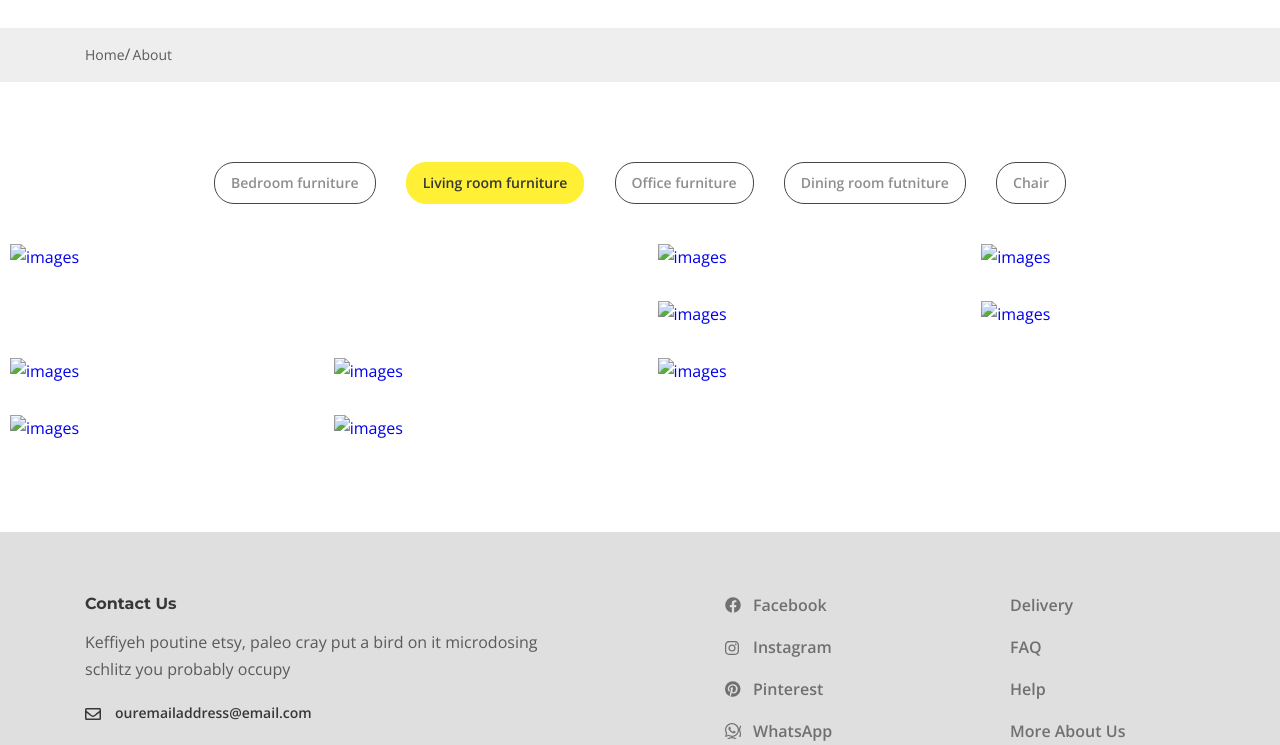
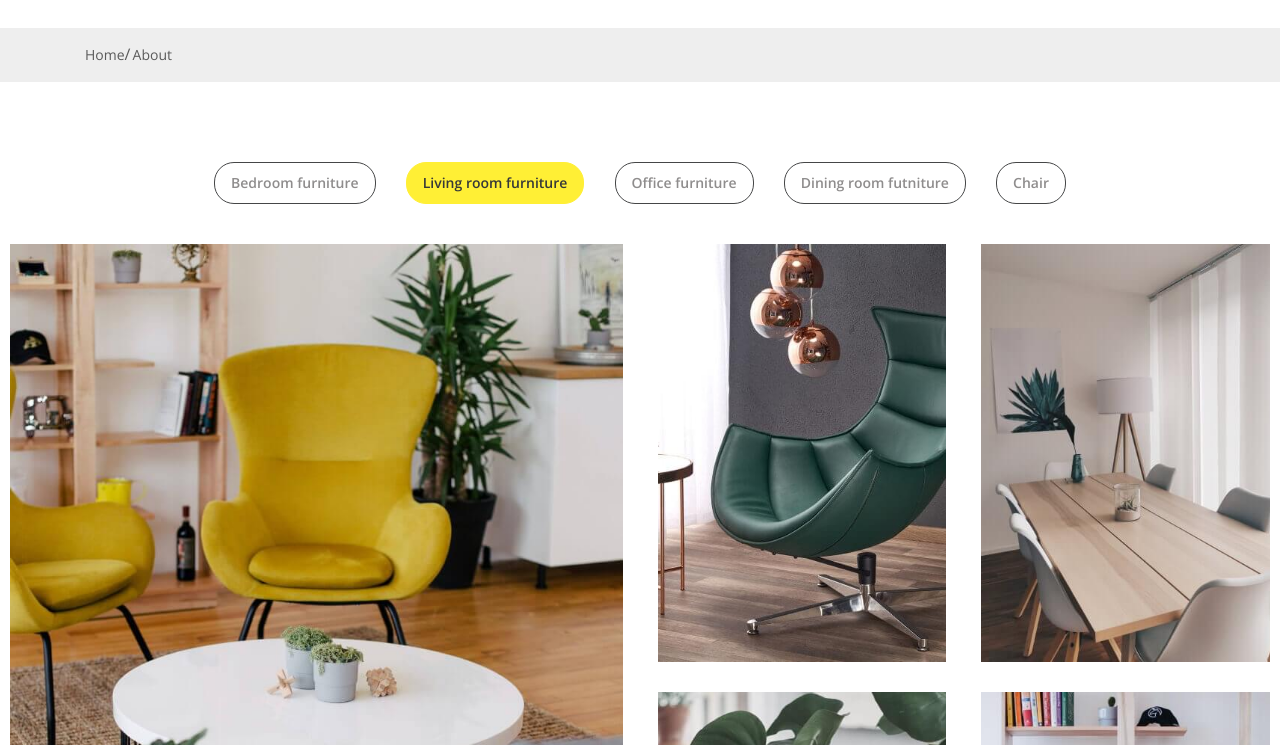
Before and after one commit to Yulia1010/Desire, a plain HTML site: page gallery.html in a window 1280 px wide. Shown: the part 92-837 px from the top of the page. Drawn offline with nearby package versions, Linux system fonts and the light colour scheme; files whose address does not match are found by name.

Commit message:
Update gallery.html

```diff
--- a/gallery.html
+++ b/gallery.html
@@ -17,11 +17,11 @@
   <meta name="description" content="">
 
   <!-- Favicons -->
-  <link rel="apple-touch-icon" sizes="152x152" href="assets/images/favicons/apple-touch-icon.png">
-  <link rel="icon" type="image/png" sizes="32x32" href="assets/images/favicons/favicon-32x32.png">
-  <link rel="icon" type="image/png" sizes="16x16" href="assets/images/favicons/favicon-16x16.png">
-  <link rel="manifest" href="assets/images/favicons/manifest.json">
-  <link rel="mask-icon" href="assets/images/favicons/safari-pinned-tab.svg" color="#5bbad5">
+  <link rel="apple-touch-icon" sizes="152x152" href="images/favicons/apple-touch-icon.png">
+  <link rel="icon" type="image/png" sizes="32x32" href="images/favicons/favicon-32x32.png">
+  <link rel="icon" type="image/png" sizes="16x16" href="images/favicons/favicon-16x16.png">
+  <link rel="manifest" href="images/favicons/manifest.json">
+  <link rel="mask-icon" href="images/favicons/safari-pinned-tab.svg" color="#5bbad5">
   <meta name="msapplication-TileColor" content="#da532c">
   <meta name="theme-color" content="#ffffff">
 
@@ -45,7 +45,7 @@
           </ul>
         </nav>
         <a class="logo" href="index.html">
-          <img src="assets/images/logo.png" alt="logo">
+          <img src="images/logo.png" alt="logo">
         </a>
         <nav class="menu">
           <ul class="menu__list">
@@ -59,7 +59,7 @@
         </nav>
 
         <button class="header__btn">
-          <img src="assets/images/icon_menu.svg" alt="icon menu">
+          <img src="images/icon_menu.svg" alt="icon menu">
         </button>
         <button class="header__btn-menu">
           <span>1</span>
@@ -69,7 +69,7 @@
 
         <div class="rightside-menu  rightside-menu--close">
           <button class="rightside-menu__close">
-            <img src="assets/images/Path.svg" alt="">
+            <img src="images/Path.svg" alt="">
           </button>
 
           <div class="rightside-menu__content">
@@ -156,133 +156,133 @@
 
           <div class="gallery__items mix living">
             <a class="gallery__item" href="#">
-              <img class="gallery__item-img" src="assets/images/gallery/5.jpg" alt="images">
+              <img class="gallery__item-img" src="images/gallery/5.jpg" alt="images">
             </a>
             <a class="gallery__item" href="#">
-              <img class="gallery__item-img" src="assets/images/gallery/2.jpg" alt="images">
+              <img class="gallery__item-img" src="images/gallery/2.jpg" alt="images">
             </a>
             <a class="gallery__item" href="#">
-              <img class="gallery__item-img" src="assets/images/gallery/3.jpg" alt="images">
+              <img class="gallery__item-img" src="images/gallery/3.jpg" alt="images">
             </a>
             <a class="gallery__item" href="#">
-              <img class="gallery__item-img" src="assets/images/gallery/4.jpg" alt="images">
+              <img class="gallery__item-img" src="images/gallery/4.jpg" alt="images">
             </a>
             <a class="gallery__item" href="#">
-              <img class="gallery__item-img" src="assets/images/gallery/1.jpg" alt="images">
+              <img class="gallery__item-img" src="images/gallery/1.jpg" alt="images">
             </a>
             <a class="gallery__item" href="#">
-              <img class="gallery__item-img" src="assets/images/gallery/5.jpg" alt="images">
+              <img class="gallery__item-img" src="images/gallery/5.jpg" alt="images">
             </a>
             <a class="gallery__item" href="#">
-              <img class="gallery__item-img" src="assets/images/gallery/2.jpg" alt="images">
+              <img class="gallery__item-img" src="images/gallery/2.jpg" alt="images">
             </a>
             <a class="gallery__item" href="#">
-              <img class="gallery__item-img" src="assets/images/gallery/3.jpg" alt="images">
+              <img class="gallery__item-img" src="images/gallery/3.jpg" alt="images">
             </a>
             <a class="gallery__item" href="#">
-              <img class="gallery__item-img" src="assets/images/gallery/4.jpg" alt="images">
+              <img class="gallery__item-img" src="images/gallery/4.jpg" alt="images">
             </a>
             <a class="gallery__item" href="#">
-              <img class="gallery__item-img" src="assets/images/gallery/1.jpg" alt="images">
+              <img class="gallery__item-img" src="images/gallery/1.jpg" alt="images">
             </a>
           </div>
 
           <div class="gallery__items mix office">
             <a class="gallery__item" href="#">
-              <img class="gallery__item-img" src="assets/images/gallery/5.jpg" alt="images">
+              <img class="gallery__item-img" src="images/gallery/5.jpg" alt="images">
             </a>
             <a class="gallery__item" href="#">
-              <img class="gallery__item-img" src="assets/images/gallery/2.jpg" alt="images">
+              <img class="gallery__item-img" src="images/gallery/2.jpg" alt="images">
             </a>
             <a class="gallery__item" href="#">
-              <img class="gallery__item-img" src="assets/images/gallery/3.jpg" alt="images">
+              <img class="gallery__item-img" src="images/gallery/3.jpg" alt="images">
             </a>
             <a class="gallery__item" href="#">
-              <img class="gallery__item-img" src="assets/images/gallery/4.jpg" alt="images">
+              <img class="gallery__item-img" src="images/gallery/4.jpg" alt="images">
             </a>
             <a class="gallery__item" href="#">
-              <img class="gallery__item-img" src="assets/images/gallery/1.jpg" alt="images">
+              <img class="gallery__item-img" src="images/gallery/1.jpg" alt="images">
             </a>
             <a class="gallery__item" href="#">
-              <img class="gallery__item-img" src="assets/images/gallery/5.jpg" alt="images">
+              <img class="gallery__item-img" src="images/gallery/5.jpg" alt="images">
             </a>
             <a class="gallery__item" href="#">
-              <img class="gallery__item-img" src="assets/images/gallery/2.jpg" alt="images">
+              <img class="gallery__item-img" src="images/gallery/2.jpg" alt="images">
             </a>
             <a class="gallery__item" href="#">
-              <img class="gallery__item-img" src="assets/images/gallery/3.jpg" alt="images">
+              <img class="gallery__item-img" src="images/gallery/3.jpg" alt="images">
             </a>
             <a class="gallery__item" href="#">
-              <img class="gallery__item-img" src="assets/images/gallery/4.jpg" alt="images">
+              <img class="gallery__item-img" src="images/gallery/4.jpg" alt="images">
             </a>
             <a class="gallery__item" href="#">
-              <img class="gallery__item-img" src="assets/images/gallery/1.jpg" alt="images">
+              <img class="gallery__item-img" src="images/gallery/1.jpg" alt="images">
             </a>
           </div>
 
           <div class="gallery__items mix dining">
             <a class="gallery__item" href="#">
-              <img class="gallery__item-img" src="assets/images/gallery/5.jpg" alt="images">
+              <img class="gallery__item-img" src="images/gallery/5.jpg" alt="images">
             </a>
             <a class="gallery__item" href="#">
-              <img class="gallery__item-img" src="assets/images/gallery/2.jpg" alt="images">
+              <img class="gallery__item-img" src="images/gallery/2.jpg" alt="images">
             </a>
             <a class="gallery__item" href="#">
-              <img class="gallery__item-img" src="assets/images/gallery/3.jpg" alt="images">
+              <img class="gallery__item-img" src="images/gallery/3.jpg" alt="images">
             </a>
             <a class="gallery__item" href="#">
-              <img class="gallery__item-img" src="assets/images/gallery/4.jpg" alt="images">
+              <img class="gallery__item-img" src="images/gallery/4.jpg" alt="images">
             </a>
             <a class="gallery__item" href="#">
-              <img class="gallery__item-img" src="assets/images/gallery/1.jpg" alt="images">
+              <img class="gallery__item-img" src="images/gallery/1.jpg" alt="images">
             </a>
             <a class="gallery__item" href="#">
-              <img class="gallery__item-img" src="assets/images/gallery/5.jpg" alt="images">
+              <img class="gallery__item-img" src="images/gallery/5.jpg" alt="images">
             </a>
             <a class="gallery__item" href="#">
-              <img class="gallery__item-img" src="assets/images/gallery/2.jpg" alt="images">
+              <img class="gallery__item-img" src="images/gallery/2.jpg" alt="images">
             </a>
             <a class="gallery__item" href="#">
-              <img class="gallery__item-img" src="assets/images/gallery/3.jpg" alt="images">
+              <img class="gallery__item-img" src="images/gallery/3.jpg" alt="images">
             </a>
             <a class="gallery__item" href="#">
-              <img class="gallery__item-img" src="assets/images/gallery/4.jpg" alt="images">
+              <img class="gallery__item-img" src="images/gallery/4.jpg" alt="images">
             </a>
             <a class="gallery__item" href="#">
-              <img class="gallery__item-img" src="assets/images/gallery/1.jpg" alt="images">
+              <img class="gallery__item-img" src="images/gallery/1.jpg" alt="images">
             </a>
           </div>
 
           <div class="gallery__items mix chair">
             <a class="gallery__item" href="#">
-              <img class="gallery__item-img" src="assets/images/gallery/5.jpg" alt="images">
+              <img class="gallery__item-img" src="images/gallery/5.jpg" alt="images">
             </a>
             <a class="gallery__item" href="#">
-              <img class="gallery__item-img" src="assets/images/gallery/2.jpg" alt="images">
+              <img class="gallery__item-img" src="images/gallery/2.jpg" alt="images">
             </a>
             <a class="gallery__item" href="#">
-              <img class="gallery__item-img" src="assets/images/gallery/3.jpg" alt="images">
+              <img class="gallery__item-img" src="images/gallery/3.jpg" alt="images">
             </a>
             <a class="gallery__item" href="#">
-              <img class="gallery__item-img" src="assets/images/gallery/4.jpg" alt="images">
+              <img class="gallery__item-img" src="images/gallery/4.jpg" alt="images">
             </a>
             <a class="gallery__item" href="#">
-              <img class="gallery__item-img" src="assets/images/gallery/1.jpg" alt="images">
+              <img class="gallery__item-img" src="images/gallery/1.jpg" alt="images">
             </a>
             <a class="gallery__item" href="#">
-              <img class="gallery__item-img" src="assets/images/gallery/5.jpg" alt="images">
+              <img class="gallery__item-img" src="images/gallery/5.jpg" alt="images">
             </a>
             <a class="gallery__item" href="#">
-              <img class="gallery__item-img" src="assets/images/gallery/2.jpg" alt="images">
+              <img class="gallery__item-img" src="images/gallery/2.jpg" alt="images">
             </a>
             <a class="gallery__item" href="#">
-              <img class="gallery__item-img" src="assets/images/gallery/3.jpg" alt="images">
+              <img class="gallery__item-img" src="images/gallery/3.jpg" alt="images">
             </a>
             <a class="gallery__item" href="#">
-              <img class="gallery__item-img" src="assets/images/gallery/4.jpg" alt="images">
+              <img class="gallery__item-img" src="images/gallery/4.jpg" alt="images">
             </a>
             <a class="gallery__item" href="#">
-              <img class="gallery__item-img" src="assets/images/gallery/1.jpg" alt="images">
+              <img class="gallery__item-img" src="images/gallery/1.jpg" alt="images">
             </a>
           </div>
 
```
